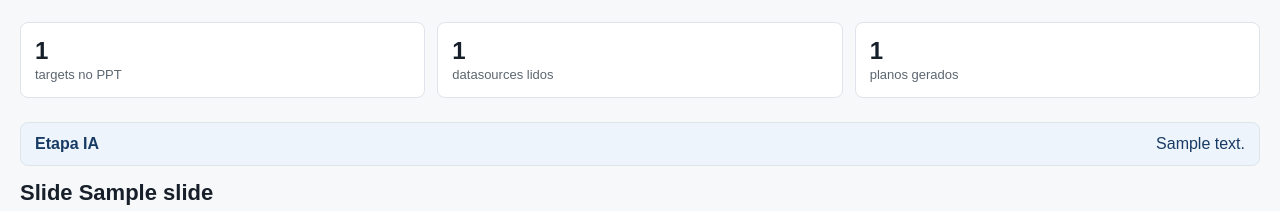
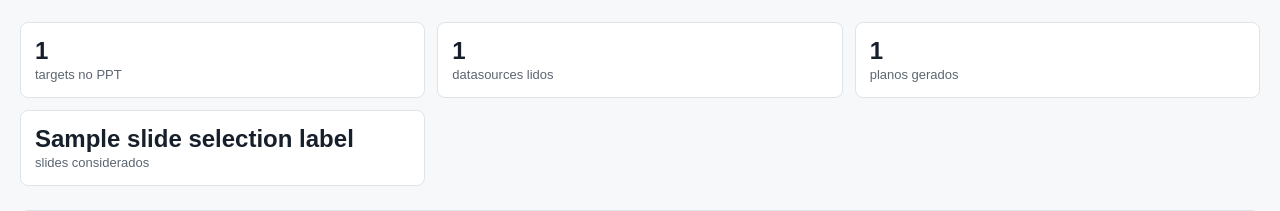
Before and after one commit to hpQwst/a-p, a FastAPI app: template web/templates/preview.html in a window 1280 px wide. Shown: the part 76-287 px from the top of the page. Run offline with FastAPI, Linux system fonts and the light colour scheme; the template is opened without the code that fills it: most values are stand-ins (such as "Sample title", 1, 10 or a date in 2020).

Commit message:
Show selected slides in preview

```diff
--- a/web/templates/preview.html
+++ b/web/templates/preview.html
@@ -27,6 +27,7 @@
         <div><strong>{{ target_count }}</strong><span>targets no PPT</span></div>
         <div><strong>{{ source_count }}</strong><span>datasources lidos</span></div>
         <div><strong>{{ mapped_count }}</strong><span>planos gerados</span></div>
+        <div><strong>{{ slide_selection_label }}</strong><span>slides considerados</span></div>
       </section>
       <section class="ai-stage {{ ai_status.state }}">
         <strong>Etapa IA</strong>
```
